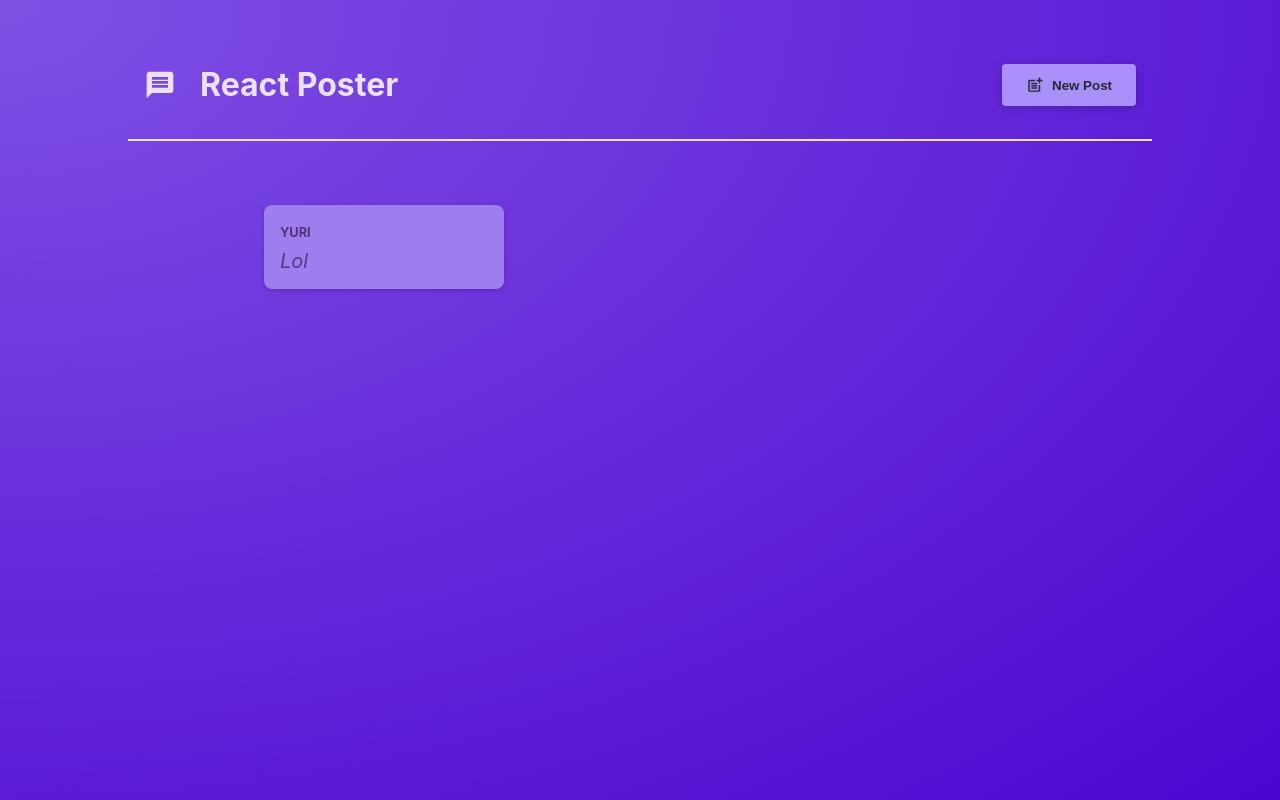
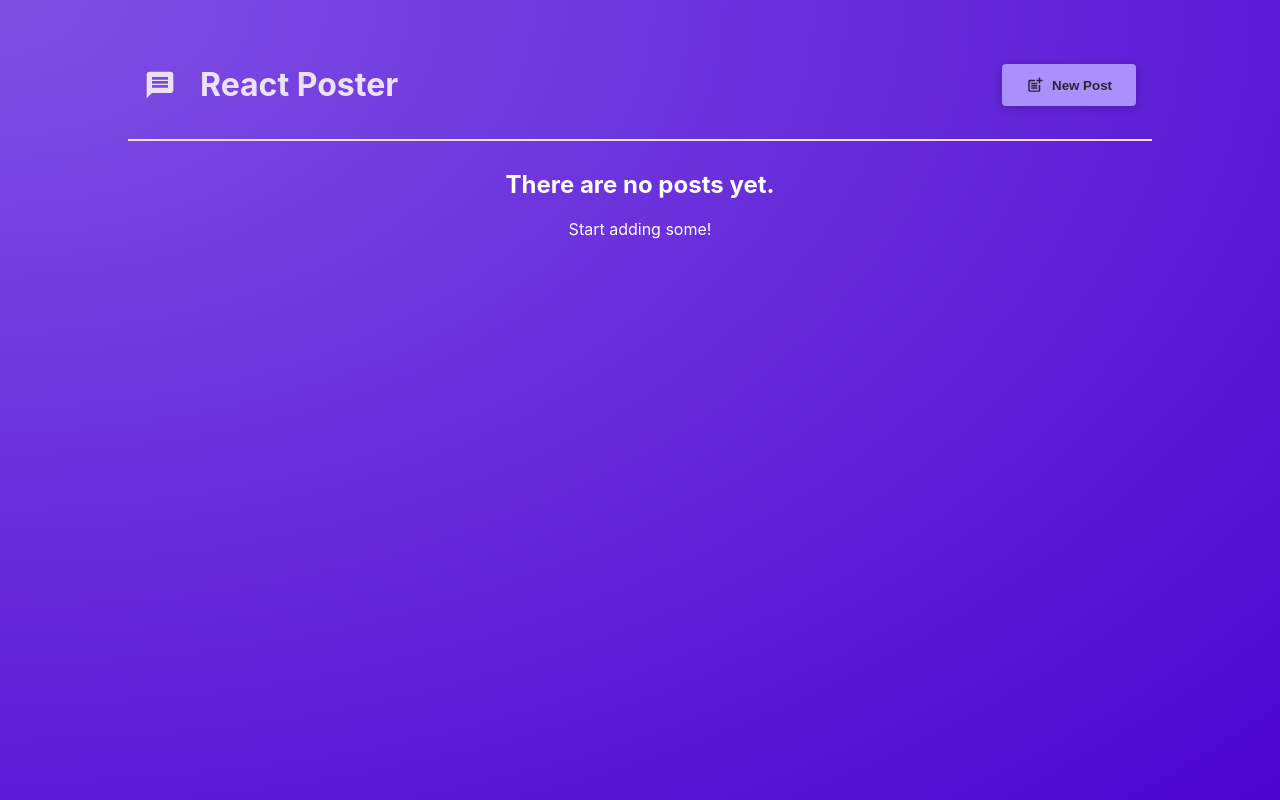
Before and after one commit to yurivvdantas/react-crash-course, a React (Vite) app: page / in a window 1280 px wide. Built offline with nearby package versions, Linux system fonts and the light colour scheme.

Commit message:
section 34:  outputting List Data

```diff
--- a/src/components/PostsList.jsx
+++ b/src/components/PostsList.jsx
@@ -16,9 +16,19 @@
           <NewPost onCancel={onStopPosting} onAddPost={addPostsHandler} />
         </Modal>
       )}
-      <ul className={classes.posts}>
-        <Post author="Yuri" body="Lol" />
-      </ul>
+      {posts.length > 0 && (
+        <ul className={classes.posts}>
+          {posts.map((post) => (
+            <Post key={post.body} author={post.author} body={post.body} />
+          ))}
+        </ul>
+      )}
+      {posts.length === 0 && (
+        <div style={{ textAlign: 'center', color: 'white' }}>
+          <h2>There are no posts yet.</h2>
+          <p>Start adding some!</p>
+        </div>
+      )}
     </>
   );
 }
```
